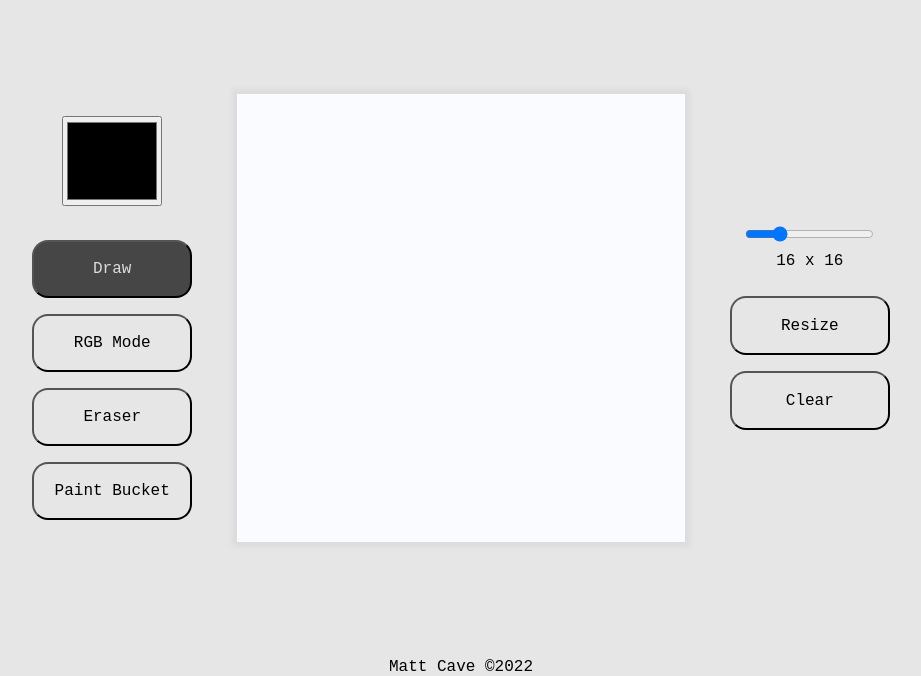
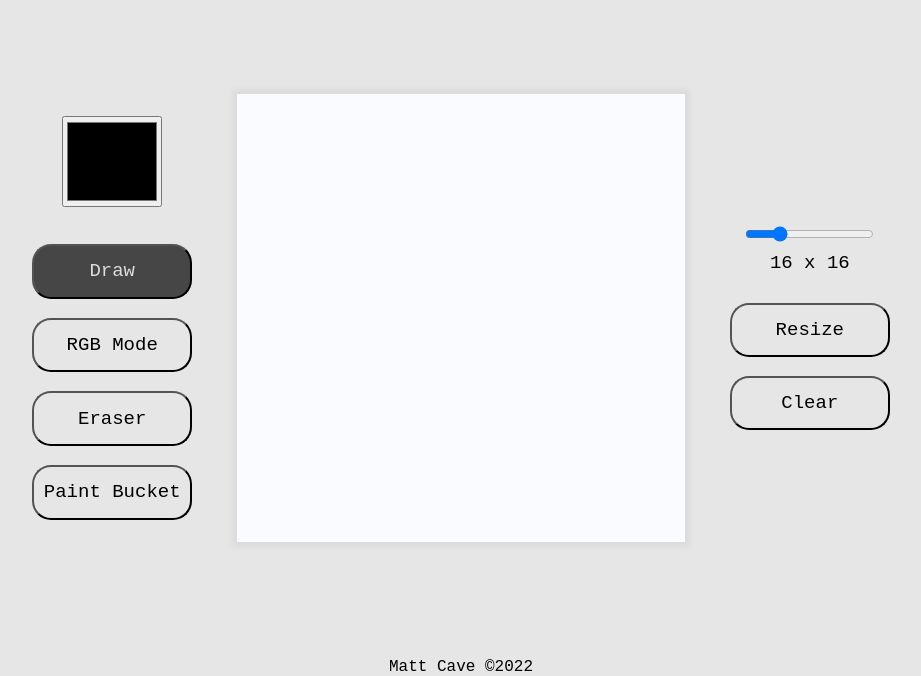
Before and after one commit to caveman418/Etch-a-sketch, a plain HTML site: page index.html in a window 1280 px wide. Shown: the part 124-800 px from the top of the page, without its empty margins (179-1100 px from the left). Drawn offline with Linux system fonts and the light colour scheme.

Commit message:
changed some css

```diff
--- a/style.css
+++ b/style.css
@@ -52,12 +52,12 @@ body {
 }
 
 button {
-    width: 10em;
-    height: 4em;
+    width: 160px;
+    height: 60px;
     margin-top: 1em;
     background-color: transparent;
     border-radius: 1em;
-    font-size: 100%;
+    font-size: 19px;
 }
 
 button:hover {
@@ -83,3 +83,7 @@ button:hover {
     background-color: rgb(70, 70, 70);
     color: rgb(220, 220, 220);
 }
+
+.sliderOutput {
+    font-size: 19px;
+}
```
